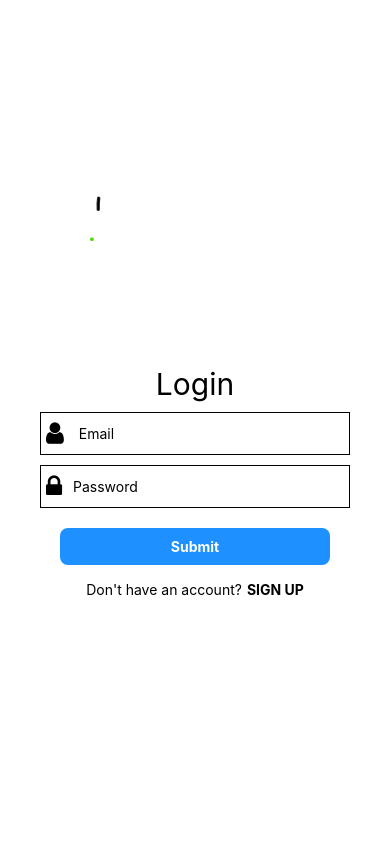
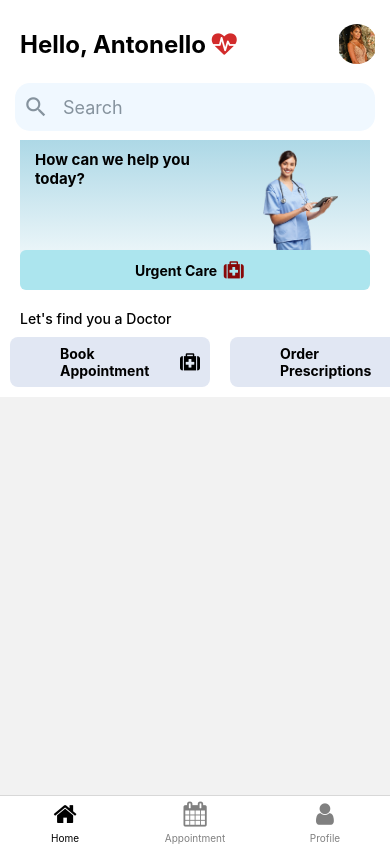
Before and after one commit to satputesakshi/HealthyMe, a React Native app: screen /Home in a window 390 px wide. Built offline with nearby package versions, Linux system fonts and the light colour scheme.

Commit message:
updated files in package .json

```diff
--- a/package.json
+++ b/package.json
@@ -27,6 +27,7 @@
     "react": "18.0.0",
     "react-native": "0.69.6",
     "react-native-axios": "^0.17.1",
+    "react-native-circular-progress-indicator": "^4.4.0",
     "react-native-gesture-handler": "~2.5.0",
     "react-native-keyboard-aware-scroll-view": "^0.9.5",
     "react-native-reanimated": "^2.12.0",
--- a/routes.js
+++ b/routes.js
@@ -18,7 +18,7 @@ const AuthRoutes = () => {
   return (
     <NavigationContainer>
       <Stack.Navigator
-        initialRouteName="Login"
+        initialRouteName="LandingPage"
         screenOptions={{
           headerShown: false,
         }}
--- a/screens/Home.js
+++ b/screens/Home.js
@@ -89,34 +89,23 @@ const Home = () => {
           <ScrollView horizontal={true} style={styles.container}>
             <View style={[{ width: 220, height: 70, padding: 10 }]}>
               <TouchableOpacity style={styles.scrollButton}>
-                <Text style={styles.scrollText}>General &nbsp;</Text>
-                <Icon name="stethoscope" size={20} style={styles.icon} />
+                <Text style={styles.scrollText}>Book Appointment &nbsp;</Text>
+                <Icon name="medkit" size={20} style={styles.icon} />
               </TouchableOpacity>
             </View>
             <View style={[{ width: 220, height: 70, padding: 10 }]}>
               <TouchableOpacity style={styles.scrollButton}>
-                <Text style={styles.scrollText}>Psychologist &nbsp;</Text>
-                <Icon name="lightbulb-o" size={20} style={styles.icon} />
+                <Text style={styles.scrollText}>Order Prescriptions &nbsp;</Text>
+                <Icon name="pills" size={20} style={styles.icon} />
               </TouchableOpacity>
             </View>
             <View style={[{ width: 220, height: 70, padding: 10 }]}>
               <TouchableOpacity style={styles.scrollButton}>
-                <Text style={styles.scrollText}>Dentist &nbsp;</Text>
-                <Icon name="heart-o" size={20} style={styles.icon} />
+                <Text style={styles.scrollText}>Lab Test &nbsp;</Text>
+                <Icon name="syringe" size={20} style={styles.icon} />
               </TouchableOpacity>
             </View>
-            <View style={[{ width: 220, height: 70, padding: 10 }]}>
-              <TouchableOpacity style={styles.scrollButton}>
-                <Text style={styles.scrollText}>Surgeon &nbsp;</Text>
-                <Icon name="user-md" size={20} style={styles.icon} />
-              </TouchableOpacity>
-            </View>
-            <View style={[{ width: 220, height: 70, padding: 10 }]}>
-              <TouchableOpacity style={styles.scrollButton}>
-                <Text style={styles.scrollText}>Pediatrician &nbsp;</Text>
-                <Icon name="user" size={20} style={styles.icon} />
-              </TouchableOpacity>
-            </View>
+
           </ScrollView>
         </View>
       </View>
```
Also changed, not shown: 1 other file (tests, documents, lock files or other folders).
